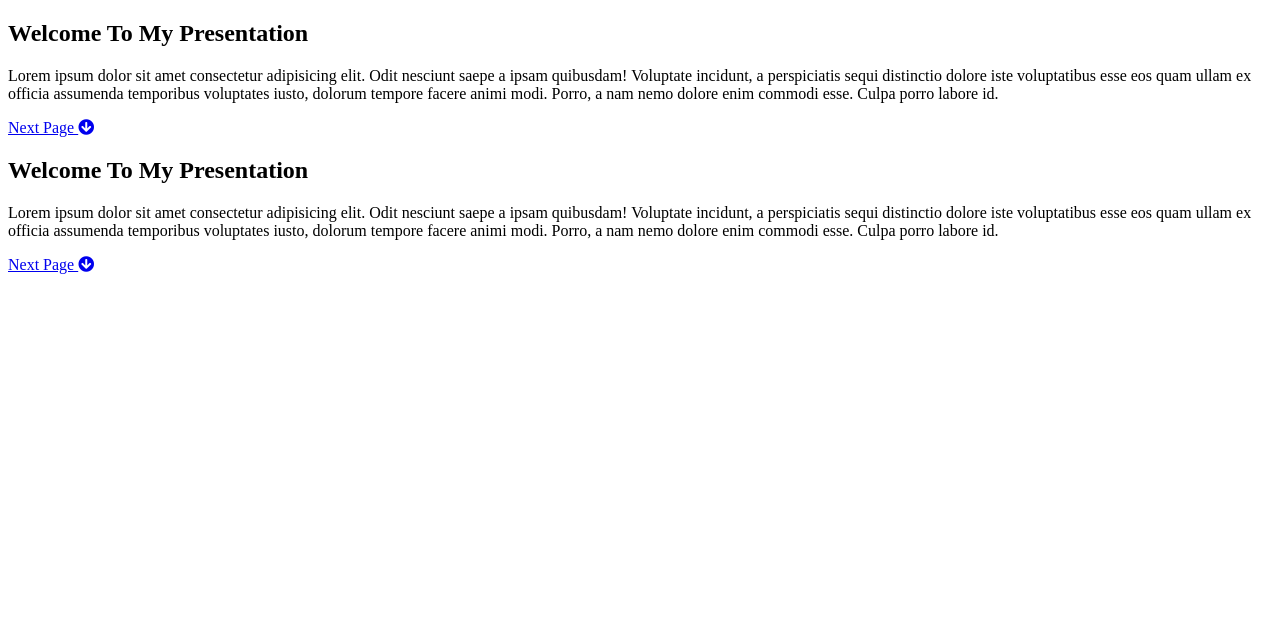
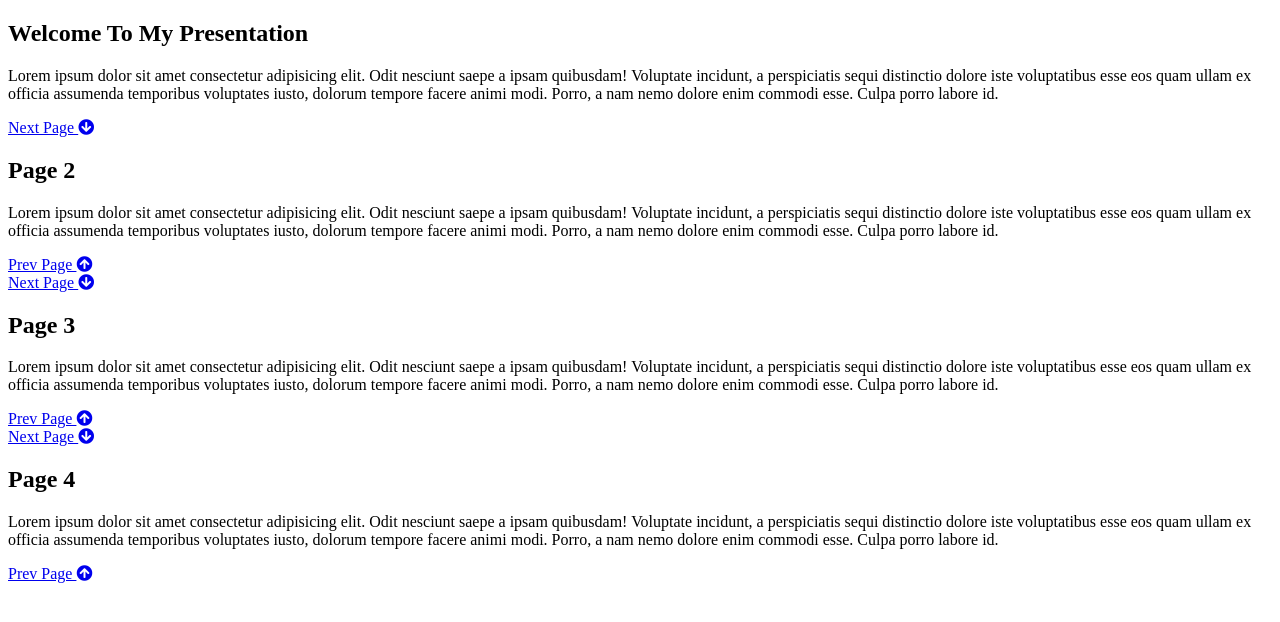
Before and after one commit to RafaelFRF/Presentation-Website, a plain HTML site: page index.html in a window 1280 px wide. Drawn offline with Linux system fonts and the light colour scheme.

Commit message:
project html

```diff
--- a/index.html
+++ b/index.html
@@ -26,14 +26,50 @@
   </section>
   <!-- Page 2 -->
   <section id="page-2" class="page">
-    <h1>Welcome To My Presentation</h1>
+    <h1>Page 2</h1>
+    <p>Lorem ipsum dolor sit amet consectetur adipisicing elit. Odit nesciunt saepe a ipsam quibusdam! Voluptate
+      incidunt, a perspiciatis sequi distinctio dolore iste voluptatibus esse eos quam ullam ex officia assumenda
+      temporibus voluptates iusto, dolorum tempore facere animi modi. Porro, a nam nemo dolore enim commodi esse. Culpa
+      porro labore id.</p>
+    <div>
+      <a href="#page-1" class="btn btn-dark">
+        Prev Page <i class="fas fa-arrow-circle-up"></i>
+      </a>
+    </div>
+    <div>
+      <a href="#page-3" class="btn">
+        Next Page <i class="fas fa-arrow-circle-down"></i>
+      </a>
+    </div>
+  </section>
+  <!-- Page 3 -->
+  <section id="page-3" class="page">
+    <h1>Page 3</h1>
+    <p>Lorem ipsum dolor sit amet consectetur adipisicing elit. Odit nesciunt saepe a ipsam quibusdam! Voluptate
+      incidunt, a perspiciatis sequi distinctio dolore iste voluptatibus esse eos quam ullam ex officia assumenda
+      temporibus voluptates iusto, dolorum tempore facere animi modi. Porro, a nam nemo dolore enim commodi esse. Culpa
+      porro labore id.</p>
+    <div>
+      <a href="#page-2" class="btn btn-dark">
+        Prev Page <i class="fas fa-arrow-circle-up"></i>
+      </a>
+    </div>
+    <div>
+      <a href="#page-4" class="btn">
+        Next Page <i class="fas fa-arrow-circle-down"></i>
+      </a>
+    </div>
+  </section>
+  <!-- Page 4 -->
+  <section id="page-4" class="page">
+    <h1>Page 4</h1>
     <p>Lorem ipsum dolor sit amet consectetur adipisicing elit. Odit nesciunt saepe a ipsam quibusdam! Voluptate
       incidunt, a perspiciatis sequi distinctio dolore iste voluptatibus esse eos quam ullam ex officia assumenda
       temporibus voluptates iusto, dolorum tempore facere animi modi. Porro, a nam nemo dolore enim commodi esse. Culpa
       porro labore id.</p>
     <div>
       <a href="#page-3" class="btn">
-        Next Page <i class="fas fa-arrow-circle-down"></i>
+        Prev Page <i class="fas fa-arrow-circle-up"></i>
       </a>
     </div>
   </section>
```
